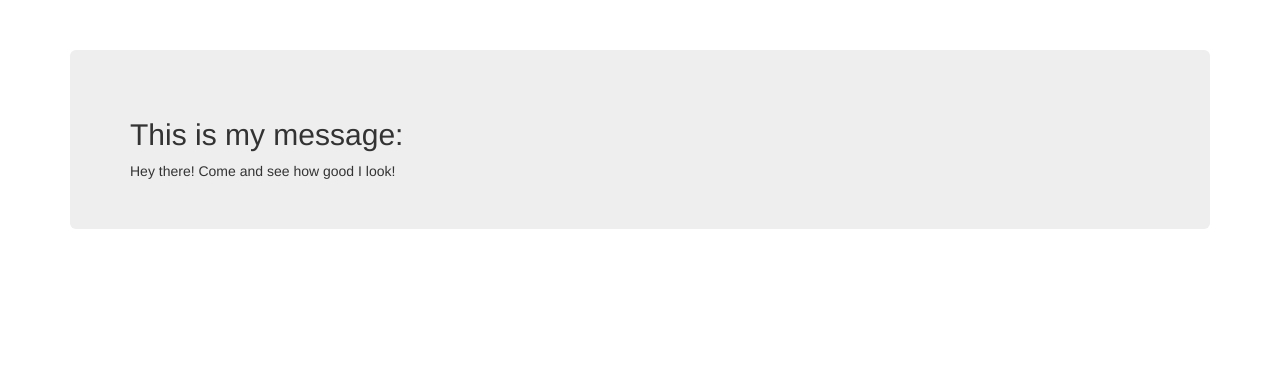
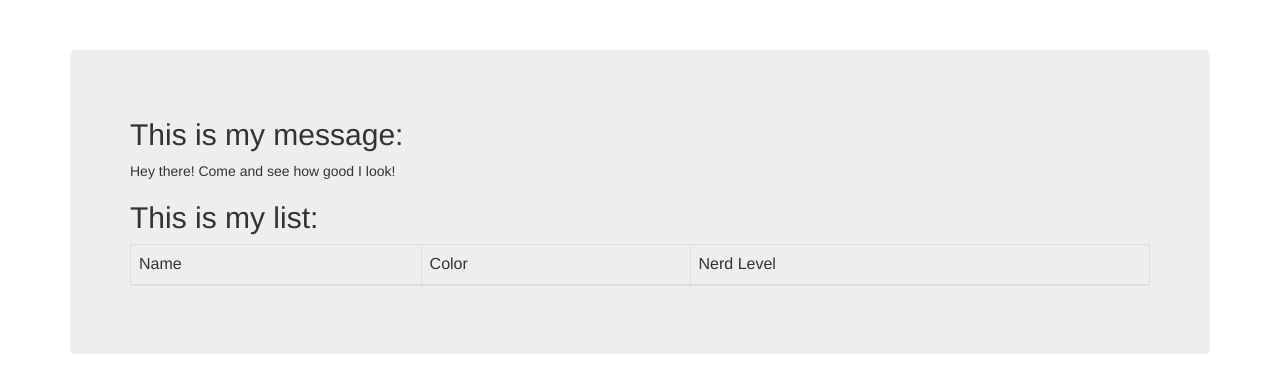
Before and after one commit to letrungkien0210/MeanMachine, a website: page BuildRESTfulAPI/view/index.html in a window 1280 px wide. Drawn offline with nearby package versions, Linux system fonts and the light colour scheme.

Commit message:
Update index.html

```diff
--- a/BuildRESTfulAPI/view/index.html
+++ b/BuildRESTfulAPI/view/index.html
@@ -22,6 +22,21 @@
       <!-- display message -->
       <h2>This is my message:</h2>
       {{main.message}}
+
+      <!-- display the list using ng-repeat -->
+      <h2>This is my list:</h2>
+      <table class="table table-bordered">
+        <thead>
+          <tr>
+            <td>Name</td>
+            <td>Color</td>
+            <td>Nerd Level</td>
+          </tr>
+        </thead>
+        <tbody>
+
+        </tbody>
+      </table>
     </div>
   </body>
 </html>
```
